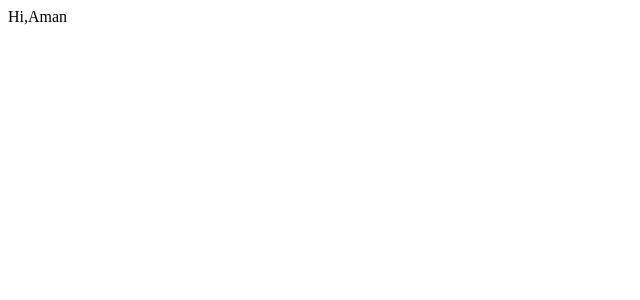
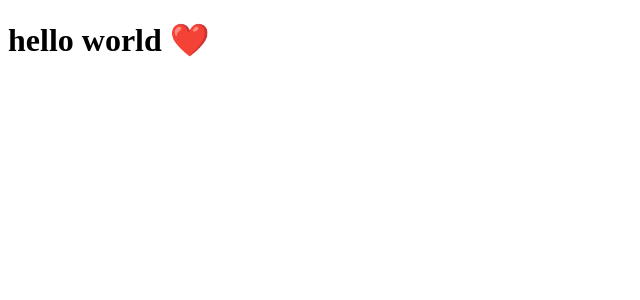
Before and after one commit to Quellord/my-first-app, a React (Vite) app: page / in a window 1280 px wide. Shown: the top 300 px of the page, without its empty margins (0-640 px from the left). Built offline with nearby package versions, Linux system fonts and the light colour scheme.

Commit message:
added greet component

```diff
--- a/src/App.jsx
+++ b/src/App.jsx
@@ -1,4 +1,6 @@
+import Greet from "./components/greet";
+
 const App = ()=>{
-  return <div>Hi,Aman</div>
+  return <Greet></Greet>
 };
 export default App;
--- /dev/null
+++ b/src/components/Greet.jsx
@@ -0,0 +1,4 @@
+const Greet =()=>{
+    return <h1>hello world ❤️</h1>
+}
+export default Greet
```
